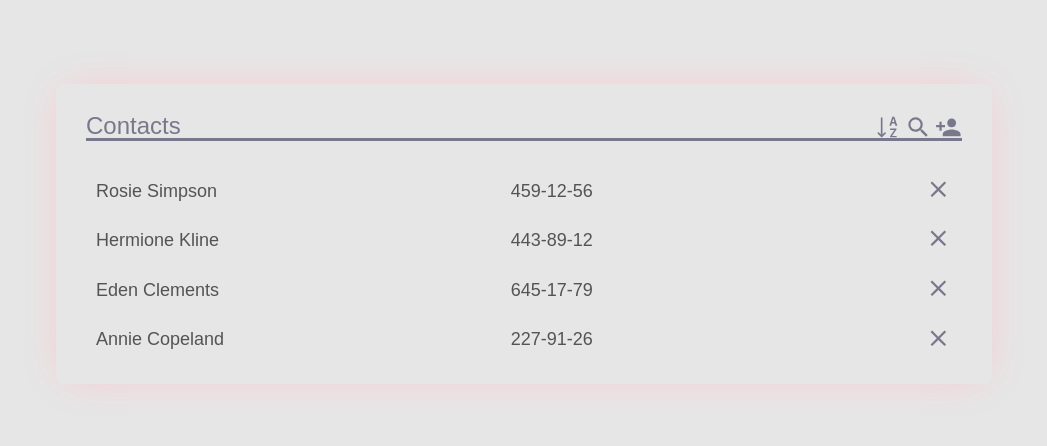
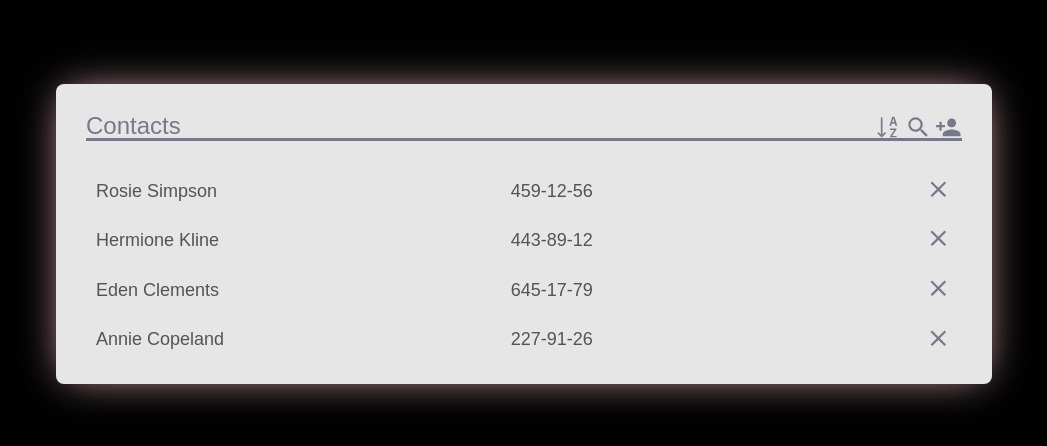
Before and after one commit to Iryna-Artymuk/goit-react-hw-06-phonebook, a React (Create React App) app: page / in a window 1280 px wide. Shown: the part 166-612 px from the top of the page, without its empty margins (116-1163 px from the left). Built offline with nearby package versions, Linux system fonts and the light colour scheme.

Commit message:
Update Layout.module.css

```diff
--- a/src/components/Layout/Layout.module.css
+++ b/src/components/Layout/Layout.module.css
@@ -8,5 +8,5 @@
   min-height: 100vh;
   margin: 0 auto;
   padding: 16px;
-  background: #e6e6e6;
+  background: black;
 }
```
